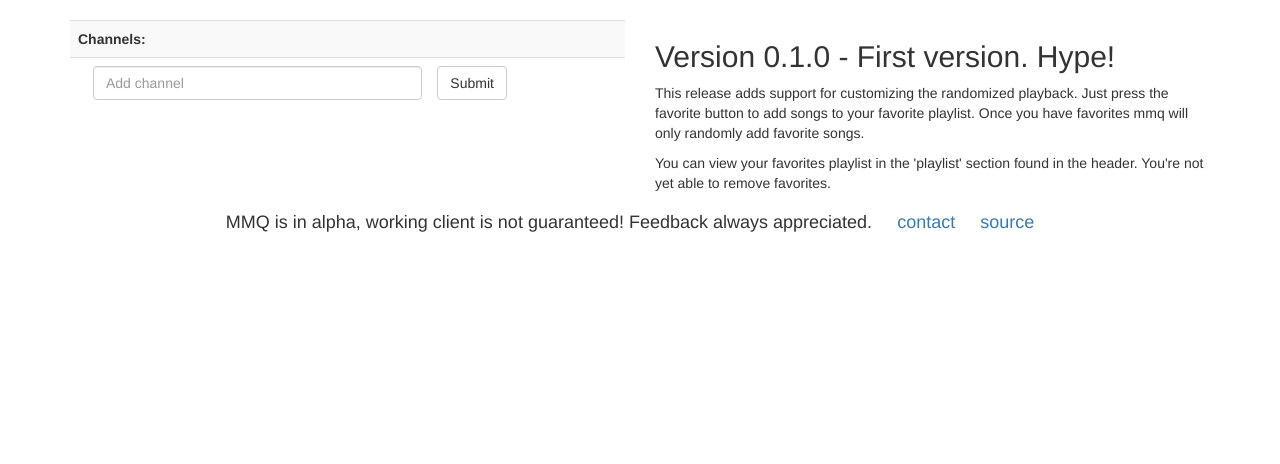
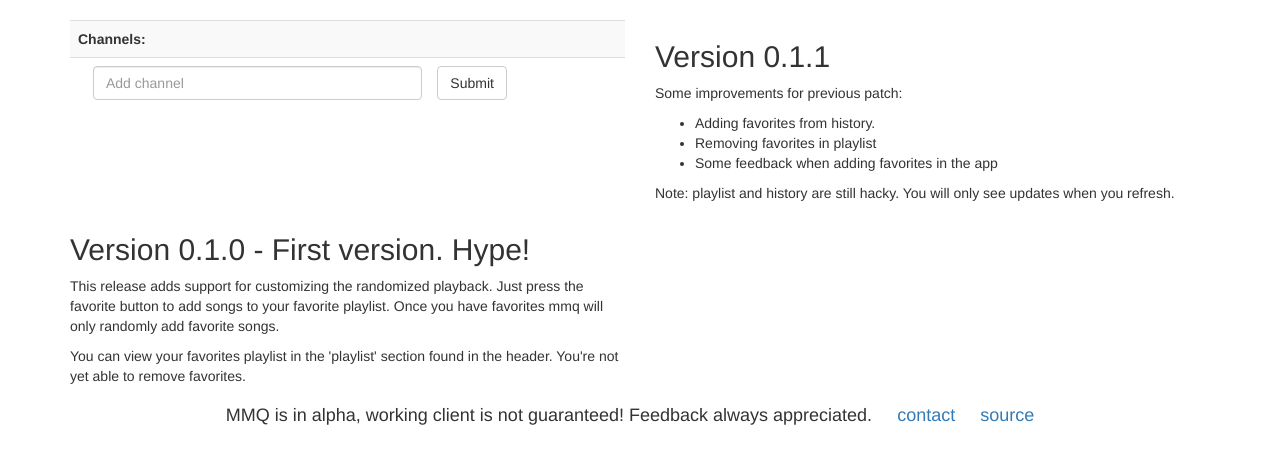
Before and after one commit to jjmartens/mmq, a Flask app: page / in a window 1280 px wide. Shown: the part 52-516 px from the top of the page. Run offline with Flask 2, Linux system fonts and the light colour scheme; data that the repository does not hold is empty; parts of the project's set-up code (start-up, migrations or seed data) failed here and were passed over; some libraries are stand-ins or nearby versions.

Commit message:
'release' notes

```diff
--- a/templates/index.html
+++ b/templates/index.html
@@ -42,6 +42,18 @@
           </table>
         </div>
         <div class="col-xs-12 col-md-6">
+            <h2>Version 0.1.1 </h2>
+            <p>
+                Some improvements for previous patch:
+                <ul>
+                    <li>Adding favorites from history.</li>
+                    <li>Removing favorites in playlist</li>
+                    <li>Some feedback when adding favorites in the app</li>
+                </ul>
+            </p>
+            <p>Note: playlist and history are still hacky. You will only see updates when you refresh.</p>
+        </div>
+        <div class="col-xs-12 col-md-6">
             <h2>Version 0.1.0 - First version. Hype! </h2>
             <p>
                 This release adds support for customizing the randomized playback. Just press the favorite button to add songs to your favorite playlist. Once you have favorites mmq will only randomly add favorite songs.
```
